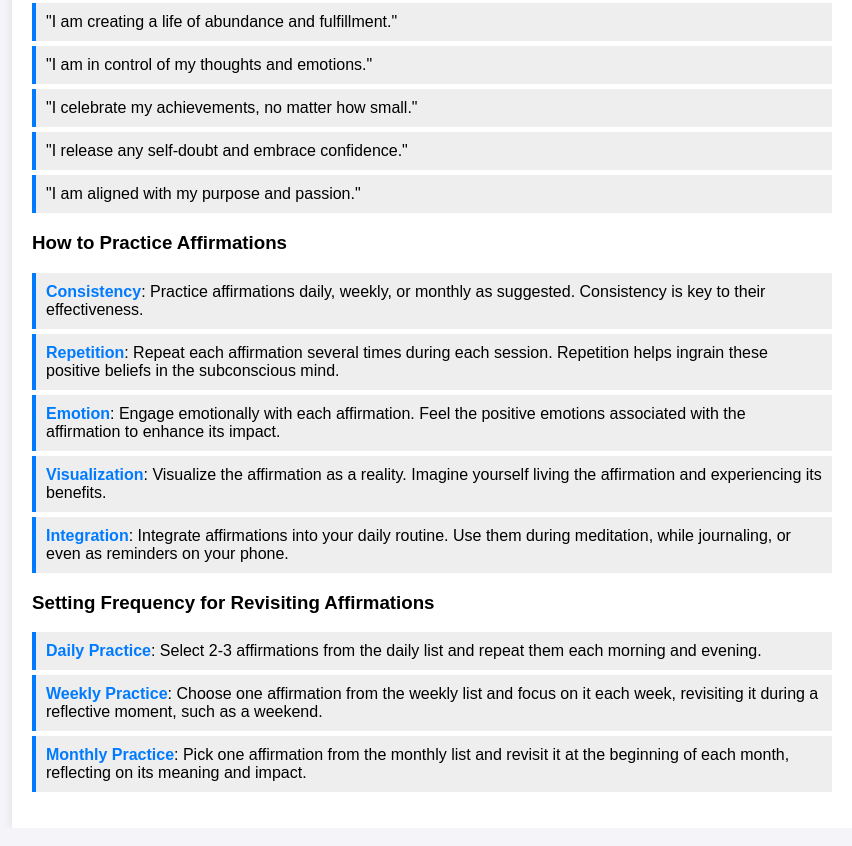
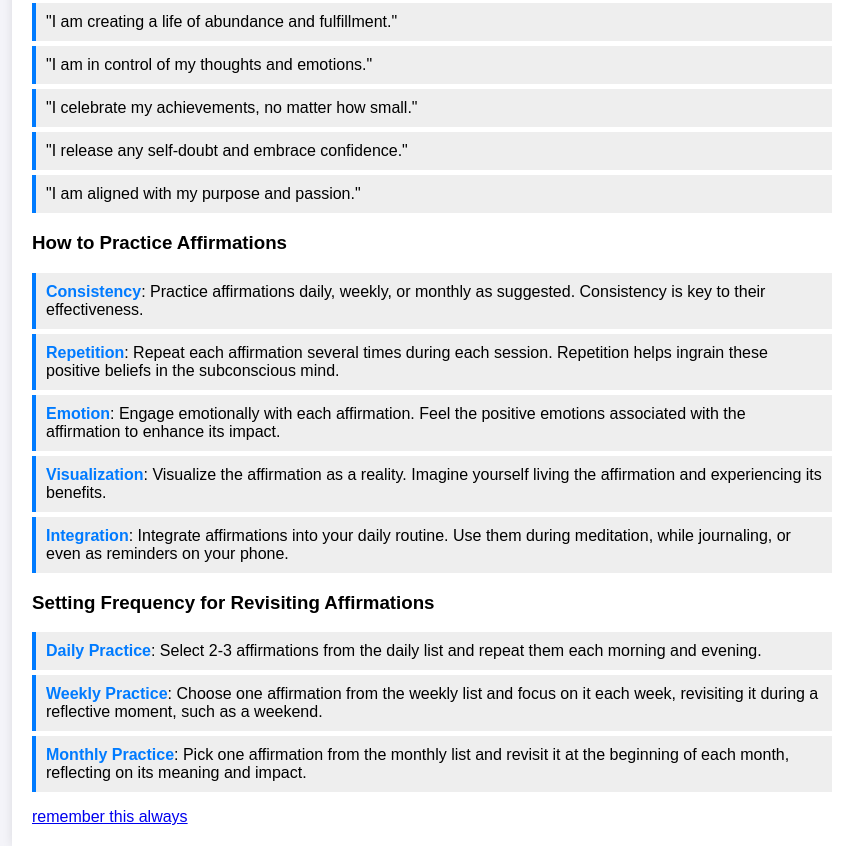
Before and after one commit to anandvip/practice-this, a plain HTML site: page index.html in a window 1280 px wide. Shown: the part 3760-4606 px from the top of the page, without its empty margins (208-1060 px from the left). Drawn offline with Linux system fonts and the light colour scheme.

Commit message:
Update index.html

```diff
--- a/index.html
+++ b/index.html
@@ -235,6 +235,9 @@
                 <li><strong>Monthly Practice</strong>: Pick one affirmation from the monthly list and revisit it at the beginning of each month, reflecting on its meaning and impact.</li>
             </ul>
         </section>
+        <section>
+            <a href="https://anandvip.github.io/pitanjaliYogaSutras-translated/">remember this always</a>
+        </section>
     </div>
 </body>
 </html>
```
